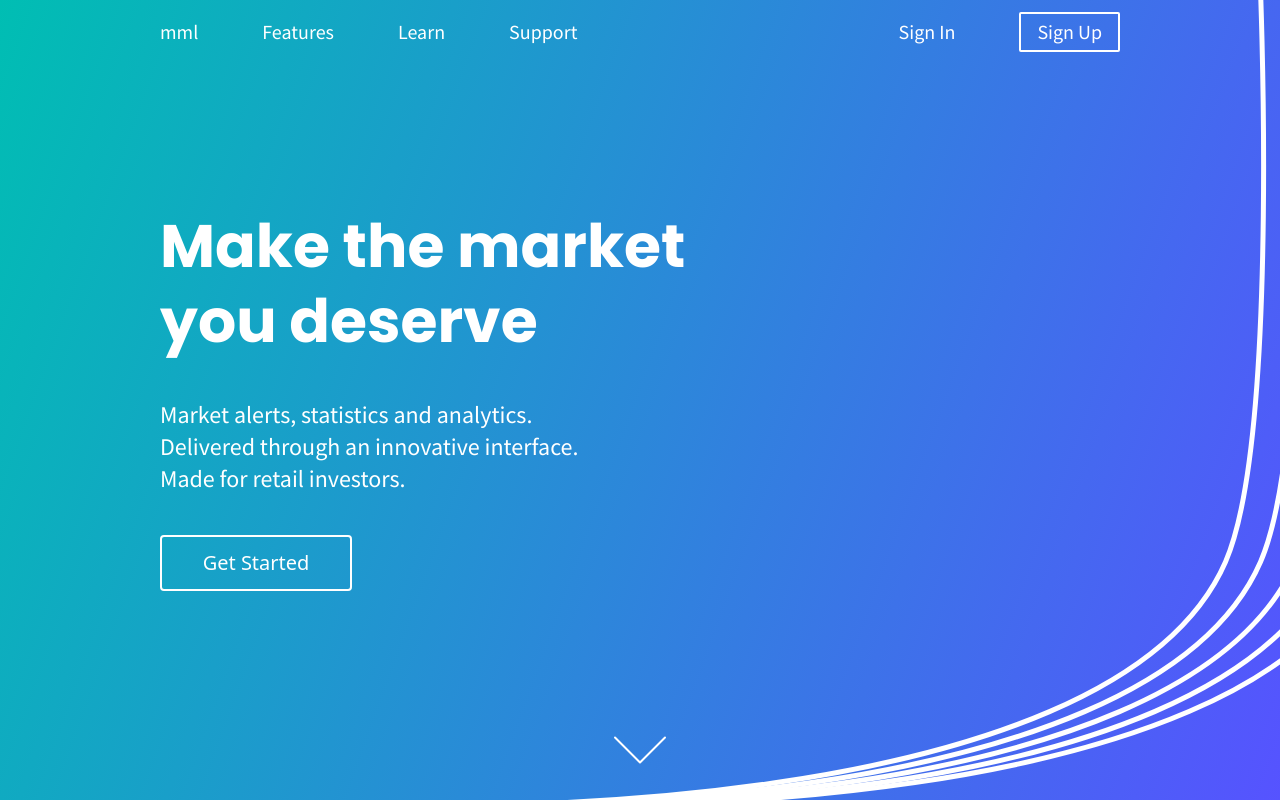
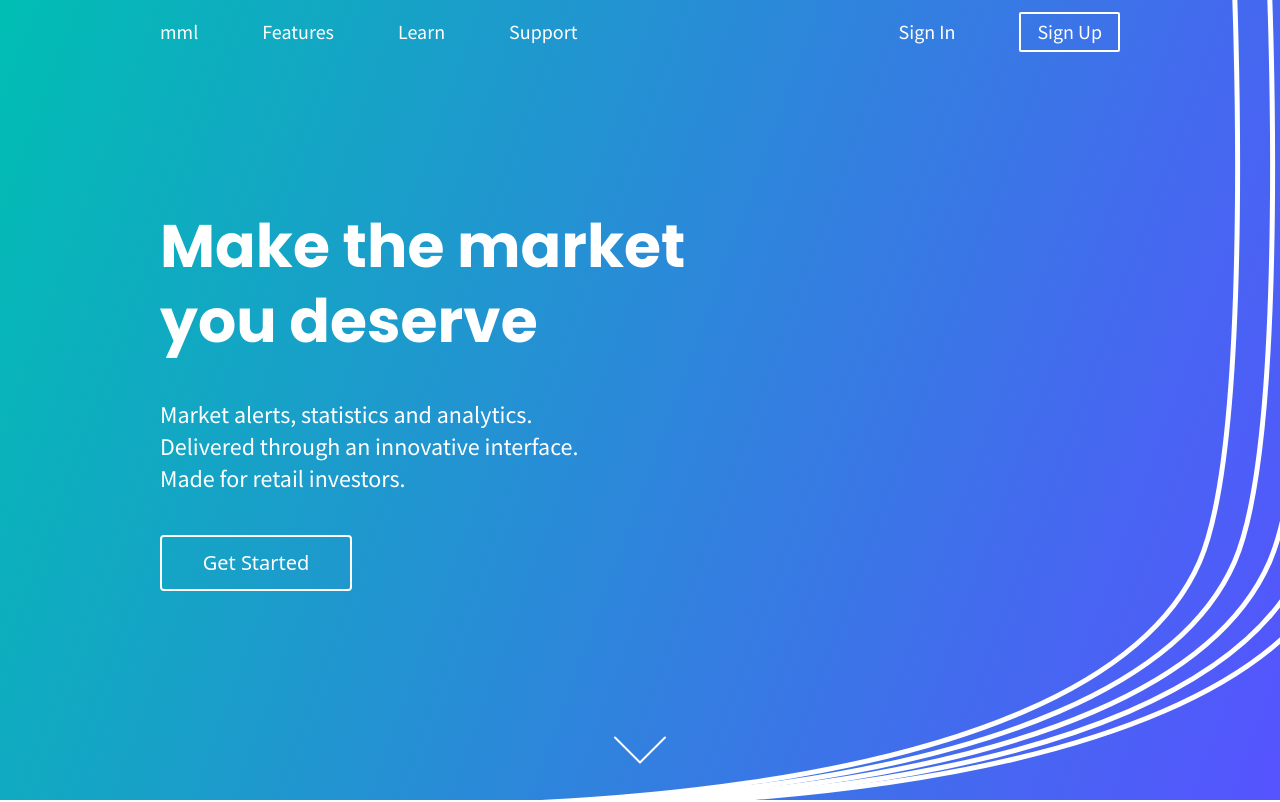
Before and after one commit to jonkarrer/market_maker, a Next.js app: page / in a window 1280 px wide. Shown: the top 802 px of the page. Built offline with nearby package versions, Linux system fonts and the light colour scheme; no server answers.

Commit message:
version one complete

```diff
--- a/components/_Home/Splash.tsx
+++ b/components/_Home/Splash.tsx
@@ -8,7 +8,7 @@ const Splash = (): JSX.Element => (
           <h1 className="sm:w-96 md:w-120 lg:w-140 2xl:w-160 lg:leading-tight 3xl:w-200">
             Make the market you deserve
           </h1>
-          <span className="text-xl md:text-xl lg:text-2xl 2xl:text-3xl 3xl:text-4xl md:w-96 lg:w-110 2xl:w-130 3xl:w-150">
+          <span className="text-xl max-w-sm md:max-w-none md:text-xl lg:text-2xl 2xl:text-3xl 3xl:text-4xl md:w-96 lg:w-110 2xl:w-130 3xl:w-150">
             Market alerts, statistics and analytics. Delivered through an
             innovative interface. Made for retail investors.
           </span>
@@ -17,7 +17,7 @@ const Splash = (): JSX.Element => (
       </div>
       <a href="#features">
         <img
-          className="absolute bottom-0 right-0 left-0 m-auto cursor-pointer"
+          className="absolute bottom-0 right-0 left-0 m-auto cursor-pointer z-10"
           src="/Home/splash_arrow.svg"
           alt="downward arrow"
         />
--- a/styles/components/stripes.css
+++ b/styles/components/stripes.css
@@ -6,13 +6,24 @@
   background-image: url("../../public/Home/stripes_base.svg");
   right: 0;
 }
+/*md*/
+@media (min-width: 1024px) {
+  .stripes {
+    height: 100vh;
+    width: 870px;
+    position: absolute;
+    top: 0;
+    background-image: url("../../public/Home/stripes_base.svg");
+    right: 0;
+  }
+}
 /*lg*/
 @media (min-width: 1024px) {
   .stripes {
     height: 100vh;
     min-height: 700px;
     width: 100vw;
-    right: -32%;
+    right: -30%;
     background-image: url("../../public/Home/stripes_3xl.svg");
     background-repeat: no-repeat;
   }
@@ -23,7 +34,6 @@
     height: 100vh;
     min-height: 1000px;
     width: 100vw;
-
     right: -32%;
     background-image: url("../../public/Home/stripes_3xl.svg");
     background-repeat: no-repeat;
```
Also changed, not shown: public/Home/stripes_base.svg.
